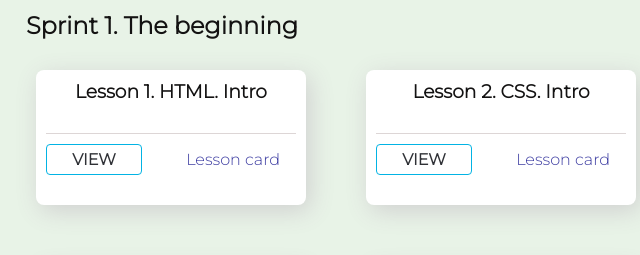
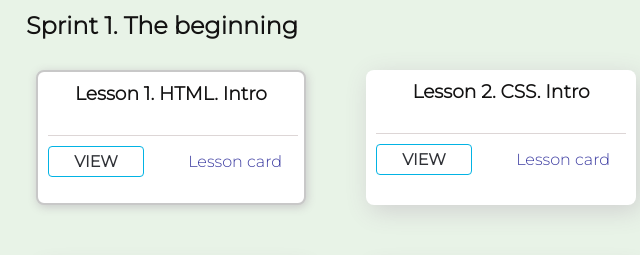
Before and after one commit to blessedmane/allworks, a plain HTML site: page index.html in a window 1280 px wide. In both pictures the pointer is over the element 240 px from the left and 304 px from the top of the page. Shown: the part 167-422 px from the top of the page, 69-709 px from the left. Drawn offline with Linux system fonts and the light colour scheme.

Commit message:
allworks2

```diff
--- a/style.css
+++ b/style.css
@@ -74,6 +74,10 @@ h2 {
     border-radius: 8px;
     box-shadow: 4px 6px 25px #d0d0d0;
 }
+.nav__card:hover{
+    box-shadow: 1px 2px 10px  #C8C8C8;
+    border: 2px solid #C8C8C8
+}
 .nav__card__title {
     display: flex;
     justify-content: center;
```
